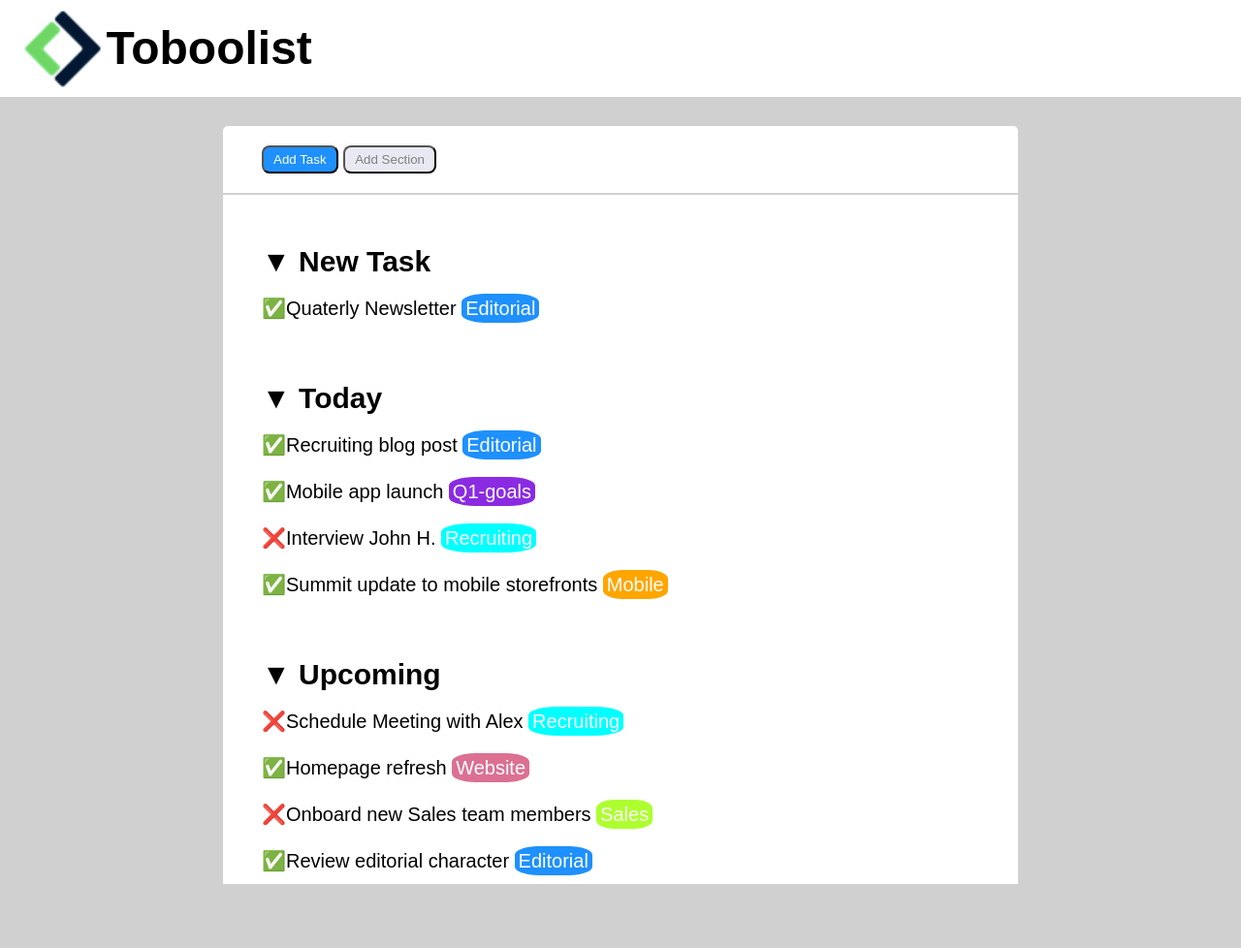
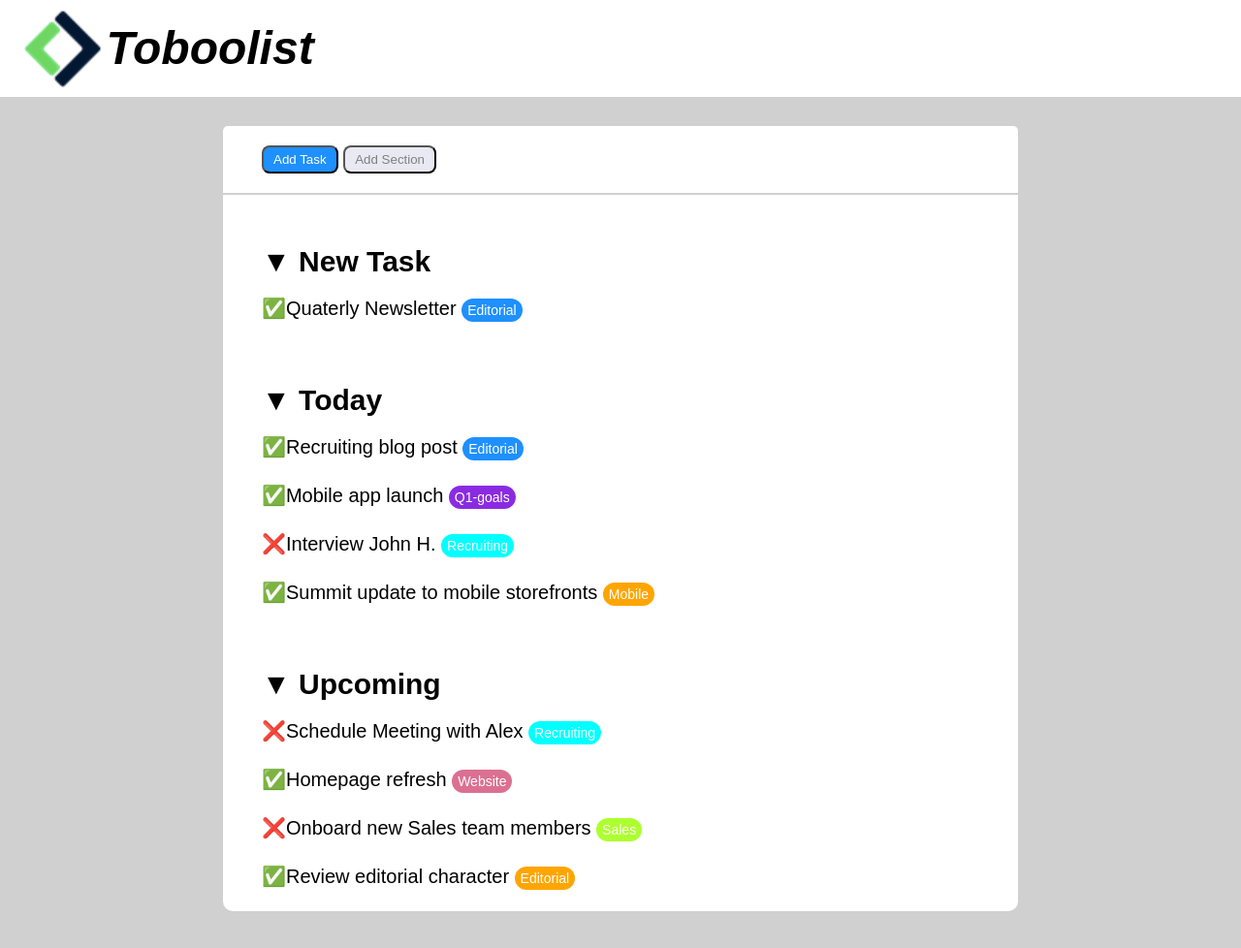
Before and after one commit to BiagioCaputo/html-css-toboolist, a plain HTML site: page index.html in a window 1280 px wide. Shown: the whole page at 97% size. Before the commit the page ends 912 px from the top, so only its background shows below. Drawn offline with Linux system fonts and the light colour scheme.

Commit message:
correzioni generali sopratutto del css

```diff
--- a/css/style.css
+++ b/css/style.css
@@ -26,6 +26,8 @@ h1{
     margin: 0 auto;
     background-color: white;
     font-size: 20px;
+    margin-bottom: 100px;
+    border-radius: 0px 0px 10px 10px;
 }
 
 ul{
@@ -37,43 +39,57 @@ ul{
 #editorial{
     background-color:dodgerblue;
     color:white;
-    padding: 4px 4px;
-    border-radius: 30%;
+    padding: 4px 6px;
+    border-radius: 25px;
+    font-size: 14px;
 }
 
 #q1-goals{
     background-color:blueviolet;
     color:white;
-    padding: 4px 4px;
-    border-radius: 30%;
+    padding: 4px 6px;
+    border-radius: 25px;
+    font-size: 14px;
 }
 
 #recruiting{
     background-color:aqua;
     color:white;
-    padding: 4px 4px;
-    border-radius: 30%;
+    padding: 4px 6px;
+    border-radius: 25px;
+    font-size: 14px;
 }
 
 #mobile{
     background-color:orange;
     color:white;
-    padding: 4px 4px;
-    border-radius: 30%;
+    padding: 4px 6px;
+    border-radius: 25px;
+    font-size: 14px;
 }
 
 #website{
     background-color:palevioletred;
     color:white;
-    padding: 4px 4px;
-    border-radius: 30%;
+    padding: 4px 6px;
+    border-radius: 25px;
+    font-size: 14px;
 }
 
 #sales{
     background-color:greenyellow;
     color:white;
-    padding: 4px 4px;
-    border-radius: 30%;
+    padding: 4px 6px;
+    border-radius: 25px;
+    font-size: 14px;
+}
+
+#editorialarancione{
+    background-color:orange;
+    color:white;
+    padding: 4px 6px;
+    border-radius: 25px;
+    font-size: 14px;
 }
 
 
@@ -132,4 +148,5 @@ ul{
     margin-left: 40px;
     padding-top:45px;
     line-height: 3rem;
+    padding-bottom: 10px;
 }
--- a/index.html
+++ b/index.html
@@ -13,7 +13,7 @@
 <body>
     <header class=logo>
         <img src="img/Logo.png" alt="Logo Boolean" id="logo_boolean">
-        <h1>Toboolist</h1>
+        <h1><em>Toboolist</em></h1>
     </header>
 
 
@@ -47,7 +47,7 @@
                         <li>&#10060;Schedule Meeting with Alex <span id="recruiting">Recruiting</span></li>
                         <li>&#9989;Homepage refresh <span id="website">Website</span></li>
                         <li>&#10060;Onboard new Sales team members <span id="sales">Sales</span></li>
-                        <li>&#9989;Review editorial character <span id="editorial">Editorial</span></li>
+                        <li>&#9989;Review editorial character <span id="editorialarancione">Editorial</span></li>
                     </ul>
                 </div>
 
```
